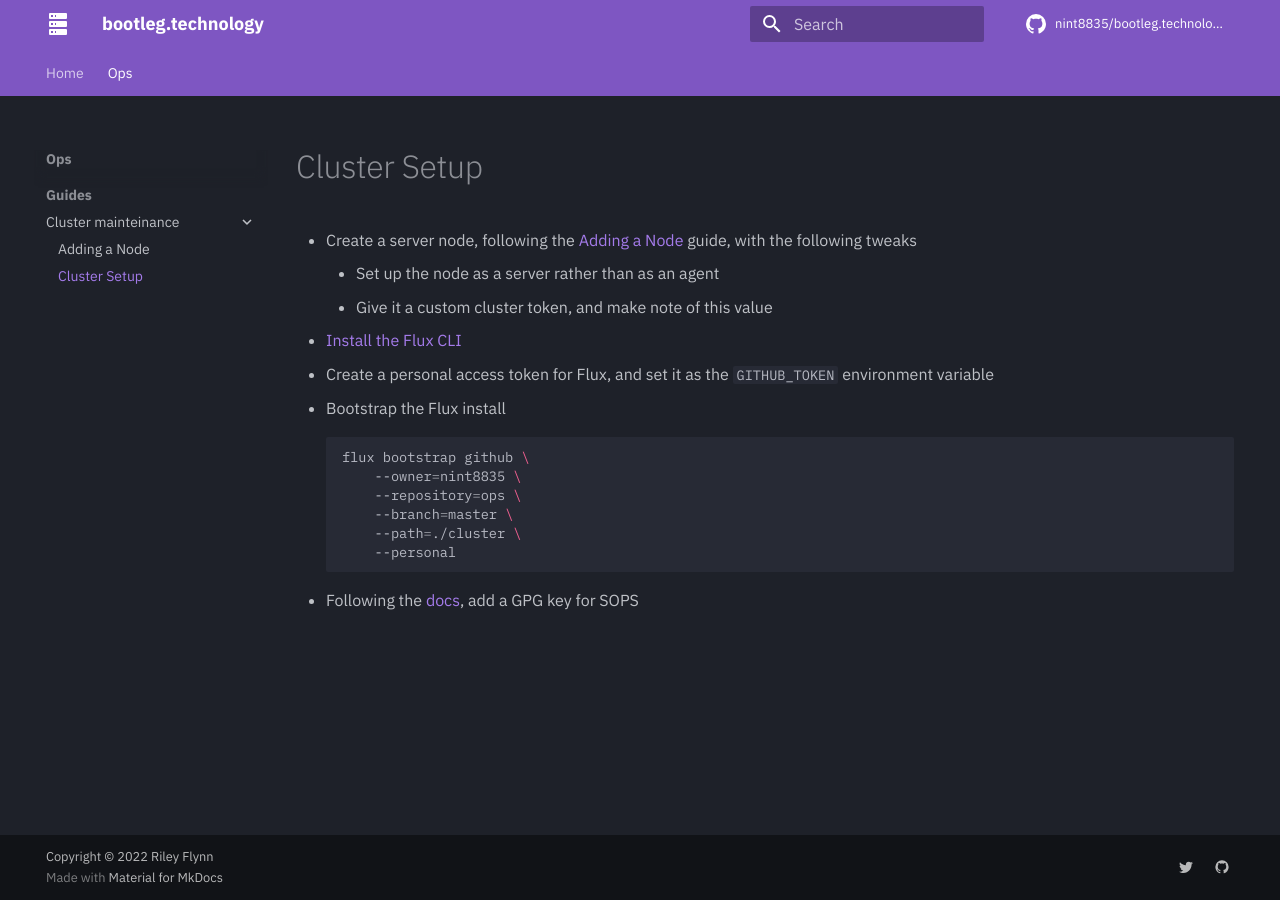
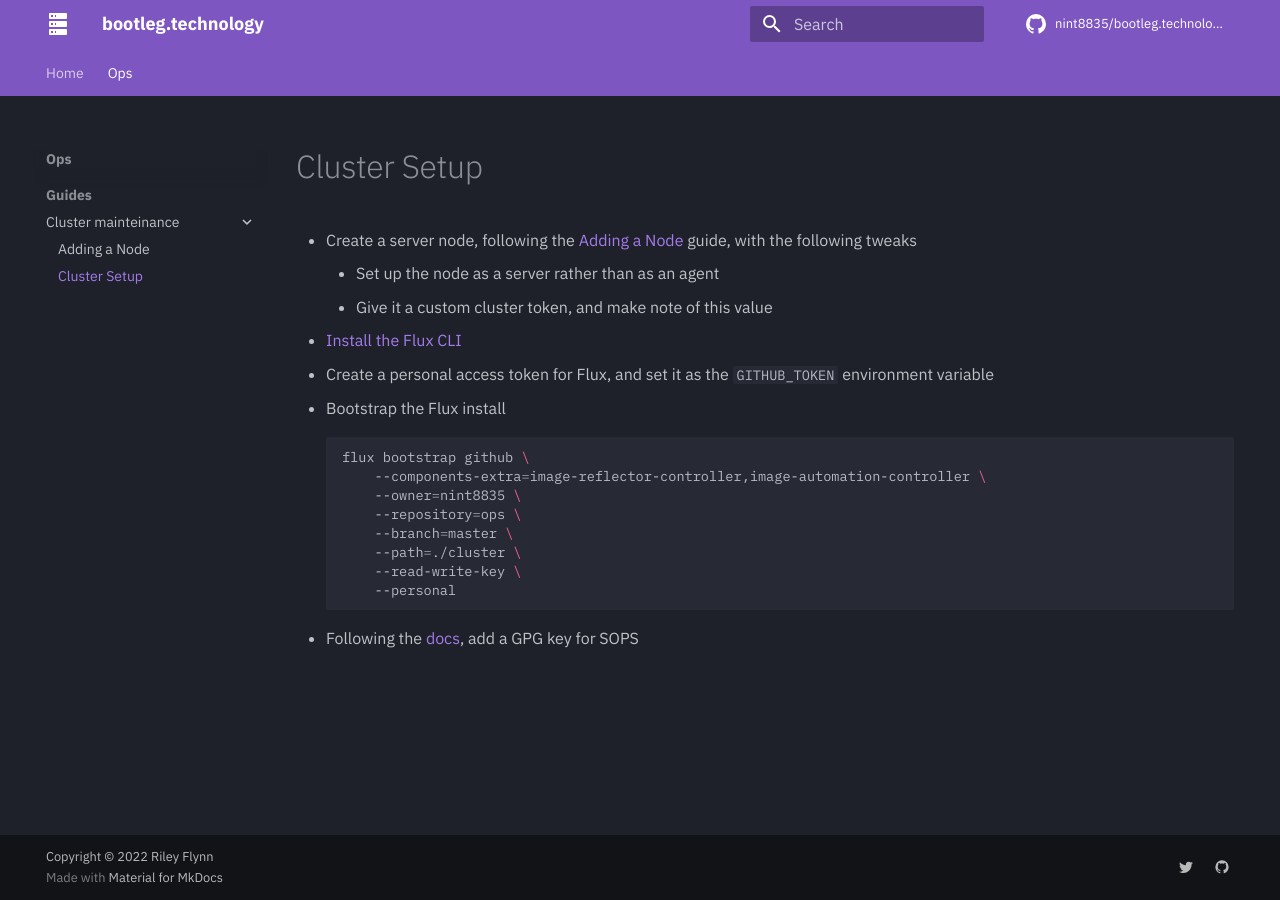
Before and after one commit to nint8835/bootleg.technology, an MkDocs documentation site: the page built from docs/ops/guides/cluster-mainteinance/cluster-setup.md, in a window 1280 px wide. Built offline with MkDocs 1.6.1 and Material for MkDocs 9.7.7, drawn with Linux system fonts in a browser that asks for light colours; plug-ins that fetch from the network failed and are left out; comment, search, counter and statistics services are not loaded.

Commit message:
Update cluster bootstrap docs

````diff
--- a/docs/ops/guides/cluster-mainteinance/cluster-setup.md
+++ b/docs/ops/guides/cluster-mainteinance/cluster-setup.md
@@ -8,10 +8,12 @@
 - Bootstrap the Flux install
   ```fish
   flux bootstrap github \
+      --components-extra=image-reflector-controller,image-automation-controller \
       --owner=nint8835 \
       --repository=ops \
       --branch=master \
       --path=./cluster \
+      --read-write-key \
       --personal
   ```
 - Following the [docs](https://fluxcd.io/docs/guides/mozilla-sops), add a GPG key for SOPS
````
